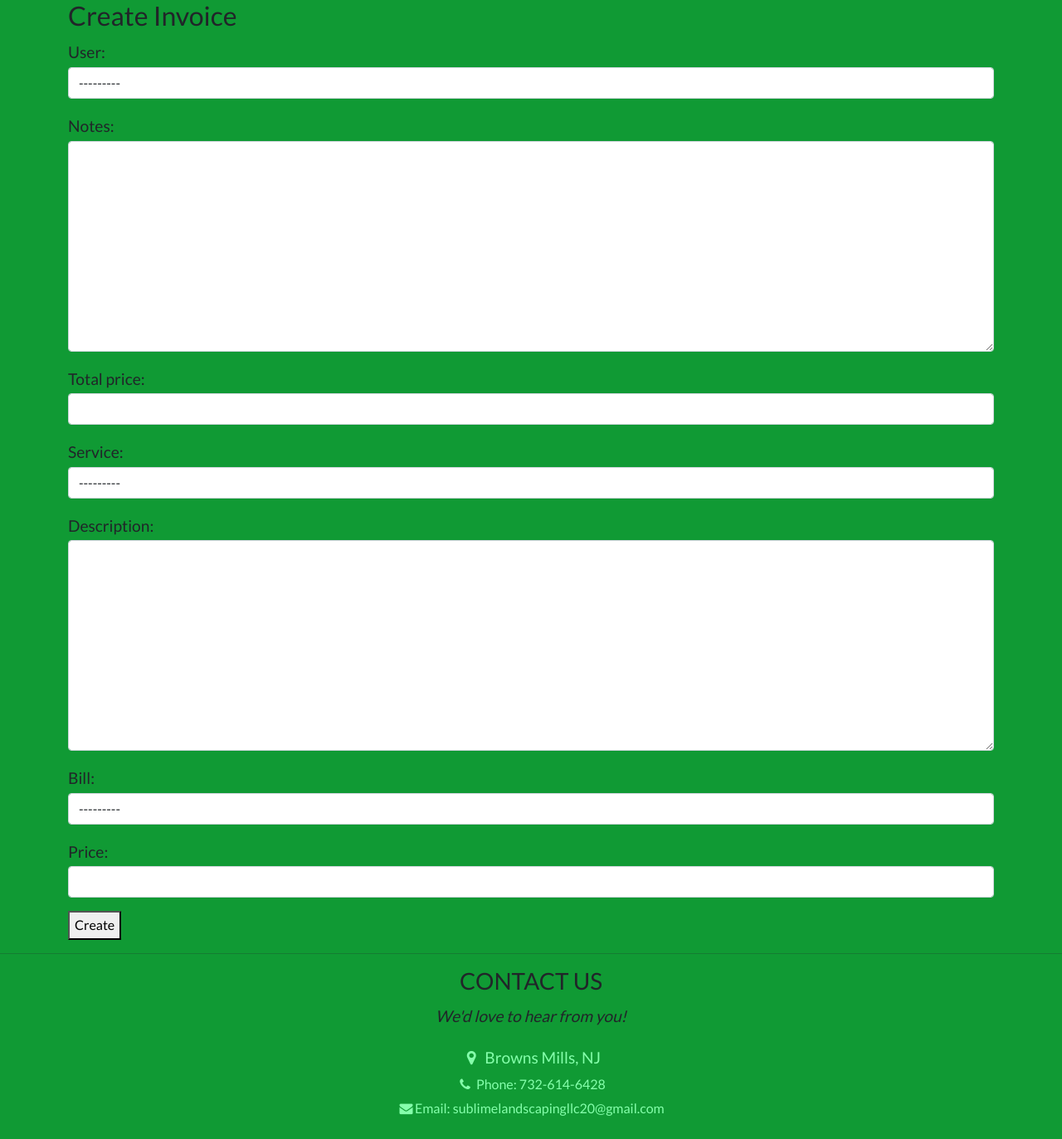
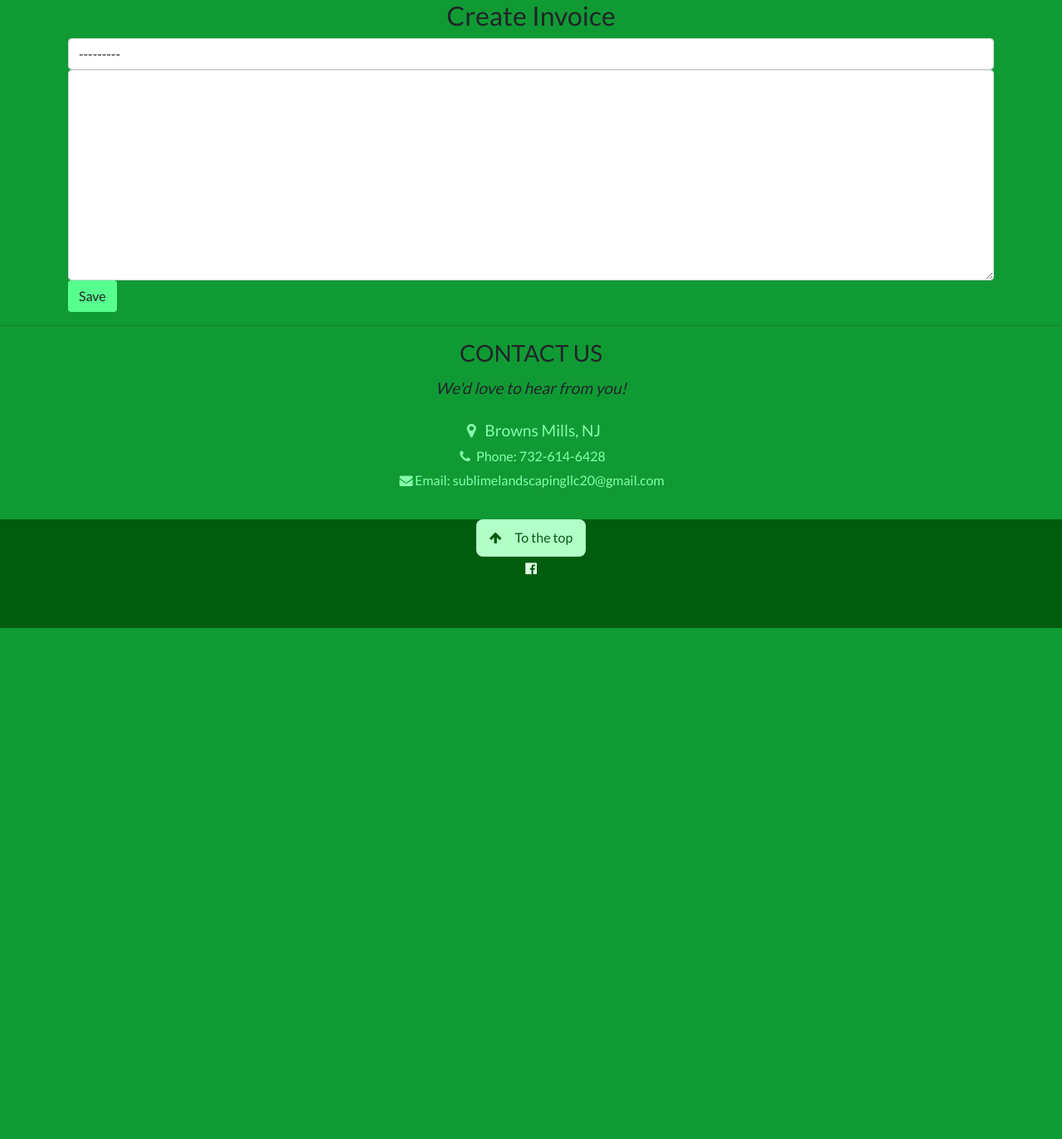
Before and after one commit to MacGuini/slnet, a Django app: page /billing/create-invoice/ in a window 1280 px wide. Shown: the part 62-1435 px from the top of the page at 83% size. After the commit the page ends 819 px from the top, so only its background shows below. Run offline with Django 4.2, Linux system fonts and the light colour scheme; data comes from the database, SQL or seed files in the repository; both versions use the stored data as it was after the commit; some libraries are stand-ins or nearby versions.

Commit message:
added invoice system. still needs work.

```diff
--- a/billing/forms.py
+++ b/billing/forms.py
@@ -4,7 +4,8 @@ from .models import Bill, ServiceItem
 class BillForm(forms.ModelForm):
     class Meta:
         model = Bill
-        fields = ['user', 'notes', 'total_price']
+        fields = ['user', 'notes']
+        exclude = ['total_price']
 
     def __init__(self, *args, **kwargs):
         super(BillForm, self).__init__(*args, **kwargs)
--- a/billing/models.py
+++ b/billing/models.py
@@ -9,7 +9,7 @@ import uuid
 class Bill(models.Model):
     user = models.ForeignKey(Profile, on_delete=models.CASCADE)
     notes = models.TextField(null=False, blank=False)
-    total_price = models.DecimalField(max_digits=9 ,decimal_places=2)
+    total_price = models.DecimalField(max_digits=9 ,decimal_places=2, default=0.00)
 
     id = models.UUIDField(default=uuid.uuid4, unique=True, primary_key=True)
     created = models.DateTimeField(auto_now_add=True)
--- a/billing/templates/billing/create_invoice.html
+++ b/billing/templates/billing/create_invoice.html
@@ -5,12 +5,13 @@
 
 <div class="container center">
 
-    <h2>Create Invoice</h2>
-    <form method="POST">
+    <h2 class='text-center'>Create Invoice</h2>
+    <form method="POST" enctype="application/x-www-form-urlencoded">
       {% csrf_token %}
-      {{ bill_form.as_p }}
-      {{ service_item_form.as_p }}
-      <button type="submit">Create</button>
+      {{ form.user }}
+      {{ form.notes }}
+
+      <input class="btn bg-green-400" type="submit" value="Save">
     </form>
 
 </div>
--- /dev/null
+++ b/billing/templates/billing/invoice_details.html
@@ -0,0 +1,6 @@
+{% extends "main.html" %}
+
+{% block content %}
+<h1 class="text-center">Invoice Details</h1>
+
+{% endblock content %}
--- a/billing/urls.py
+++ b/billing/urls.py
@@ -2,5 +2,8 @@ from django.urls import path
 from . import views
 
 urlpatterns = [
-    path('billing/create-invoice/', views.createInvoice, name='create-invoice')
+    path('billing/create-invoice/', views.createInvoice, name='create-invoice'),
+    path('billing/add-service-bill/<str:bill_id>/', views.addService, name='add-service-bill'),
+    path('billing/invoice-details/<str:bill_id>/', views.invoiceDetails, name='invoice-details'),
+
 ]
--- a/billing/views.py
+++ b/billing/views.py
@@ -1,19 +1,47 @@
 from django.shortcuts import render, redirect
 from .forms import BillForm, ServiceItemForm
+from .models import Bill
+from django.shortcuts import get_object_or_404
 
 # Create your views here.
 
 def createInvoice(request):
     if request.method == "POST":
-        bill_form = BillForm(request.POST)
-        service_item_form = ServiceItemForm(request.POST)
-        if bill_form.is_valid() and service_item_form.is_valid():
-            bill = bill_form.save()
-            service_item = service_item_form.save(commit=False)
+        form = BillForm(request.POST)
+        if form.is_valid():
+            bill = form.save()
+            return redirect('add-service-bill', bill_id=bill.id)
+    else:
+        form = BillForm()
+
+    return render(request, 'billing/create_invoice.html', {'form':form})
+
+def addService(request, bill_id):
+    bill = get_object_or_404(Bill, id=bill_id)
+    if request.method == "POST":
+        form = ServiceItemForm(request.POST)
+
+        if form.is_valid():
+            service_item = form.save(commit=False)
             service_item.bill = bill
             service_item.save()
-            return redirect('invoice_detail', pk=bill.pk)
+            bill.total_price += service_item.price
+            bill.save()
+
+            if request.POST.get('save_and_add'):
+                return redirect('invoice-details', pk=bill.pk)
+            else:
+                return redirect('invoice-details', bill_id=bill.id)
+
     else:
-        bill_form = BillForm()
-        service_item_form = ServiceItemForm()
-    return render(request, 'billing/create_invoice.html', {'bill_form': bill_form, 'service_item_form': service_item_form})
+        form = ServiceItemForm()
+
+
+    return render(request, 'billing/add_service_bill.html', {'form':form})
+
+
+def invoiceDetails(request, bill_id):
+    bill = get_object_or_404(Bill, id=bill_id)
+    services = bill.services.all()
+
+    return render(request, 'billing/invoice_details.html', {'bill': bill, 'services': services})
--- a/services/templates/services/portfolio_form.html
+++ b/services/templates/services/portfolio_form.html
@@ -14,7 +14,4 @@
         </form>
     {% endif %}
 
-
-
-
 {% endblock content %}
--- a/services/views.py
+++ b/services/views.py
@@ -147,6 +147,8 @@ def viewPortfolio(request, name):
     context = {"service":service, "portfolio":portfolio, 'paginator':paginator, 'custom_range':custom_range}
     return render (request, 'services/service_portfolio.html', context)
 
+# NOTE: The createPortfolio may need more tweaking. See addService view in billing to implement something similar incase of failing. Include services pk to avoid database conflicts.
+
 @login_required(login_url='login')
 def createPortfolio(request):
     if request.method == "POST":
```
Also changed, not shown: billing/templates/billing/add_service_bill.html (added, +18 -0 lines), billing/migrations/0002_alter_bill_total_price.py (added), db.sqlite3.
